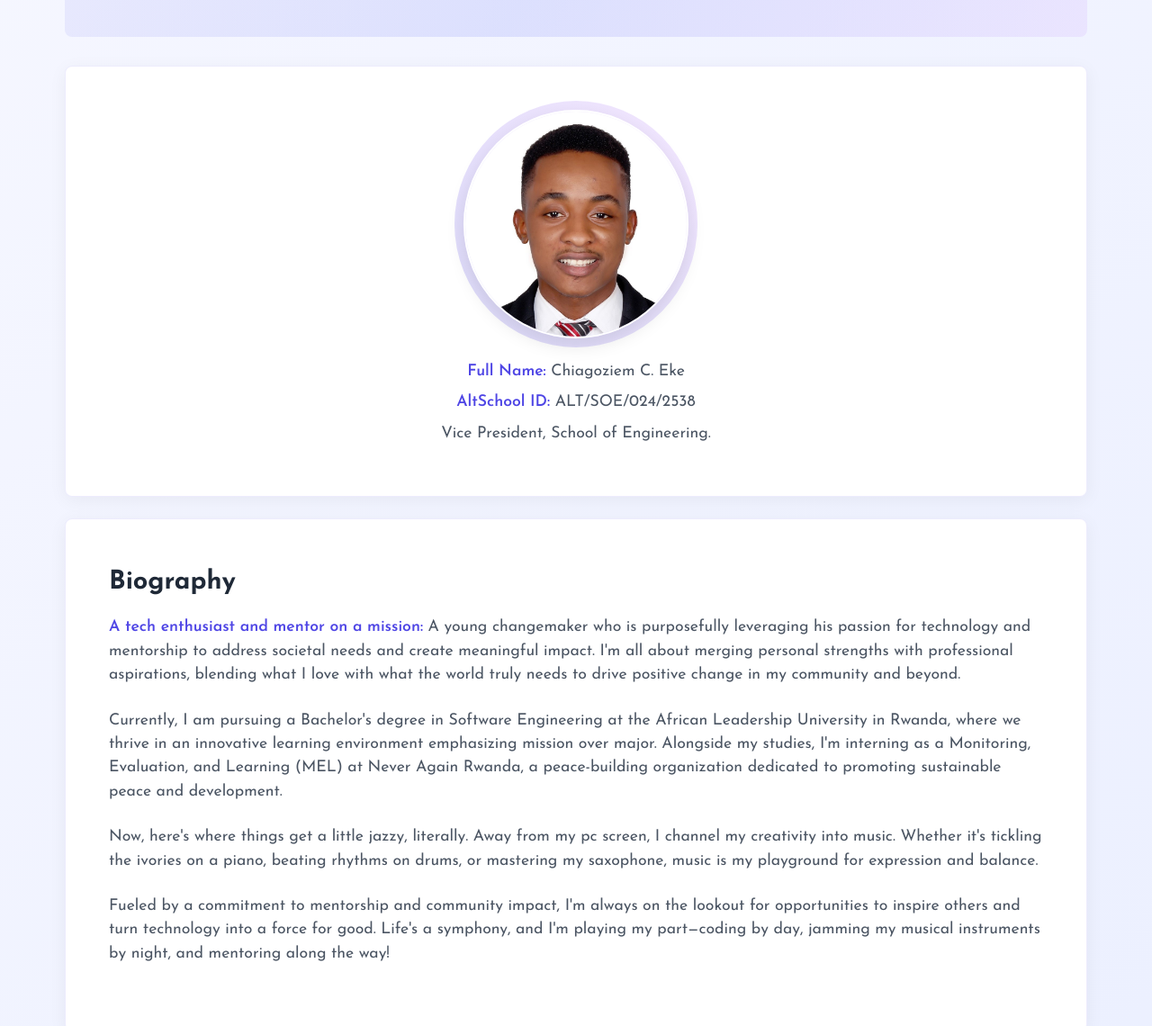
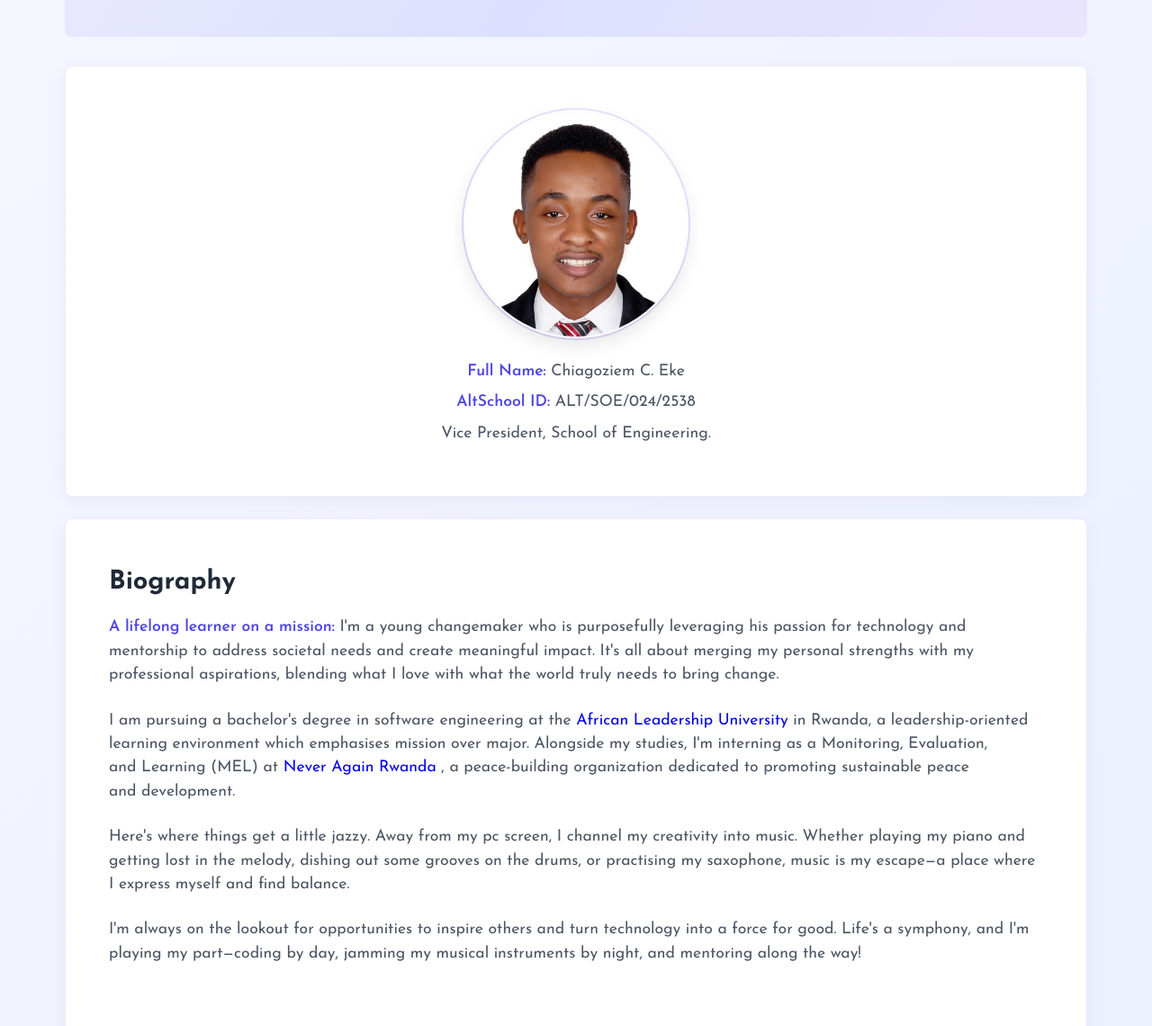
Before and after one commit to Alt-Eke/Html_AltSchool, a plain HTML site: page assignment_1/index.html in a window 1280 px wide. Shown: the part 280-1420 px from the top of the page at 90% size. Drawn offline with nearby package versions, Linux system fonts and the light colour scheme.

Commit message:
Bio Update

```diff
--- a/assignment_1/index.css
+++ b/assignment_1/index.css
@@ -137,7 +137,6 @@ section:hover {
 
 .profile-section {
   text-align: center;
-
 }
 
 .profile-section p {
@@ -150,6 +149,19 @@ section:hover {
   position: relative;
   display: inline-block;
   margin-bottom: 1rem;
+
+  &::after {
+    content: "";
+    position: absolute;
+    top: -2px;
+    left: -2px;
+    right: -2px;
+    bottom: -2px;
+    border-radius: 50%;
+    background: linear-gradient(45deg, var(--primary-color), #c084fc);
+    z-index: -1;
+    opacity: 0.2;
+  }
 }
 
 img {
@@ -161,19 +173,6 @@ img {
   transition: transform 0.3s ease;
 }
 
-.profile-container::after {
-  content: "";
-  position: absolute;
-  top: -10px;
-  left: -10px;
-  right: -10px;
-  bottom: -10px;
-  border-radius: 50%;
-  background: linear-gradient(45deg, var(--primary-color), #c084fc);
-  z-index: -1;
-  opacity: 0.2;
-}
-
 img:hover {
   transform: scale(1.05);
 }
@@ -182,6 +181,10 @@ p {
   margin-bottom: 1.5rem;
   font-size: 1.1rem;
   color: #4b5563;
+
+  & a {
+    text-decoration: none;
+  }
 }
 
 strong {
--- a/assignment_1/index.html
+++ b/assignment_1/index.html
@@ -36,24 +36,29 @@
         <section data-aos="fade-up">
             <h2>Biography</h2>
             <p>
-                <strong>A tech enthusiast and mentor on a mission:</strong> A young changemaker who is purposefully
+                <strong>A lifelong learner on a mission:</strong> I'm a young changemaker who is purposefully
                 leveraging his passion for technology and mentorship to address societal needs and create meaningful
-                impact. I'm all about merging personal strengths with professional aspirations, blending what I love
-                with what the world truly needs to drive positive change in my community and beyond.
+                impact. It's all about merging my personal strengths with my professional aspirations, blending what I
+                love
+                with what the world truly needs to bring change.
             </p>
             <p>
-                Currently, I am pursuing a Bachelor's degree in Software Engineering at the African Leadership
-                University in Rwanda, where we thrive in an innovative learning environment emphasizing mission over
-                major. Alongside my studies, I'm interning as a Monitoring, Evaluation, and Learning (MEL) at Never
-                Again Rwanda, a peace-building organization dedicated to promoting sustainable peace and development.
+                I am pursuing a bachelor's degree in software engineering at the <a
+                    href="https://www.alueducation.com/">African Leadership University</a> in
+                Rwanda, a leadership-oriented learning environment which emphasises mission over major. Alongside my
+                studies, I'm interning as a Monitoring, Evaluation, and Learning (MEL) at <a
+                    href="https://neveragainrwanda.org/">
+                    Never
+                    Again Rwanda
+                </a>, a peace-building organization dedicated to promoting sustainable peace and development.
             </p>
             <p>
-                Now, here's where things get a little jazzy, literally. Away from my pc screen, I channel my creativity
-                into music. Whether it's tickling the ivories on a piano, beating rhythms on drums, or mastering my
-                saxophone, music is my playground for expression and balance.
+                Here's where things get a little jazzy. Away from my pc screen, I channel my creativity into music.
+                Whether playing my piano and getting lost in the melody, dishing out some grooves on the drums, or
+                practising my saxophone, music is my escape—a place where I express myself and find balance.
             </p>
             <p>
-                Fueled by a commitment to mentorship and community impact, I'm always on the lookout for opportunities
+                I'm always on the lookout for opportunities
                 to inspire others and turn technology into a force for good. Life's a symphony, and I'm playing my
                 part—coding by day, jamming my musical instruments by night, and mentoring along the way!
             </p>
@@ -62,9 +67,8 @@
         <section data-aos="fade-up">
             <h2>Why I Joined AltSchool</h2>
             <p>
-                I joined the AltSchool program to gain hands-on experience in engineering practices, particularly in
-                backend engineering. I was drawn by the opportunity to learn from a vibrant community of tech
-                enthusiasts and gain industry-ready skills.
+                I joined the AltSchool program to gain hands-on experience in engineering practices, particularly in the backend engineering track. I'm also leveraging the opportunity of its vibrant community filled with like minds. I am convinced that I'll find those people who can join me in building solutions with the industry-ready skills we will gain here at AltSchool.
+
             </p>
         </section>
 
@@ -72,7 +76,7 @@
             <h2>My Goals for the School of Engineering Program</h2>
             <ul>
                 <li>Implement initiatives like Peer Learning Days (PLDs) to create an environment where students can
-                    share challenges, gain peer-to-peer support, and enhance their learning experience.</li>
+                    share challenges, gain peer-to-peer support, address assignment blockers, gain clarity and enhance their learning experience.</li>
                 <li>Launch "Faces of AltSchool" to showcase student projects, motivating others and reinforcing the
                     community's strength.</li>
                 <li>Build projects that solve real-world problems.</li>
```
